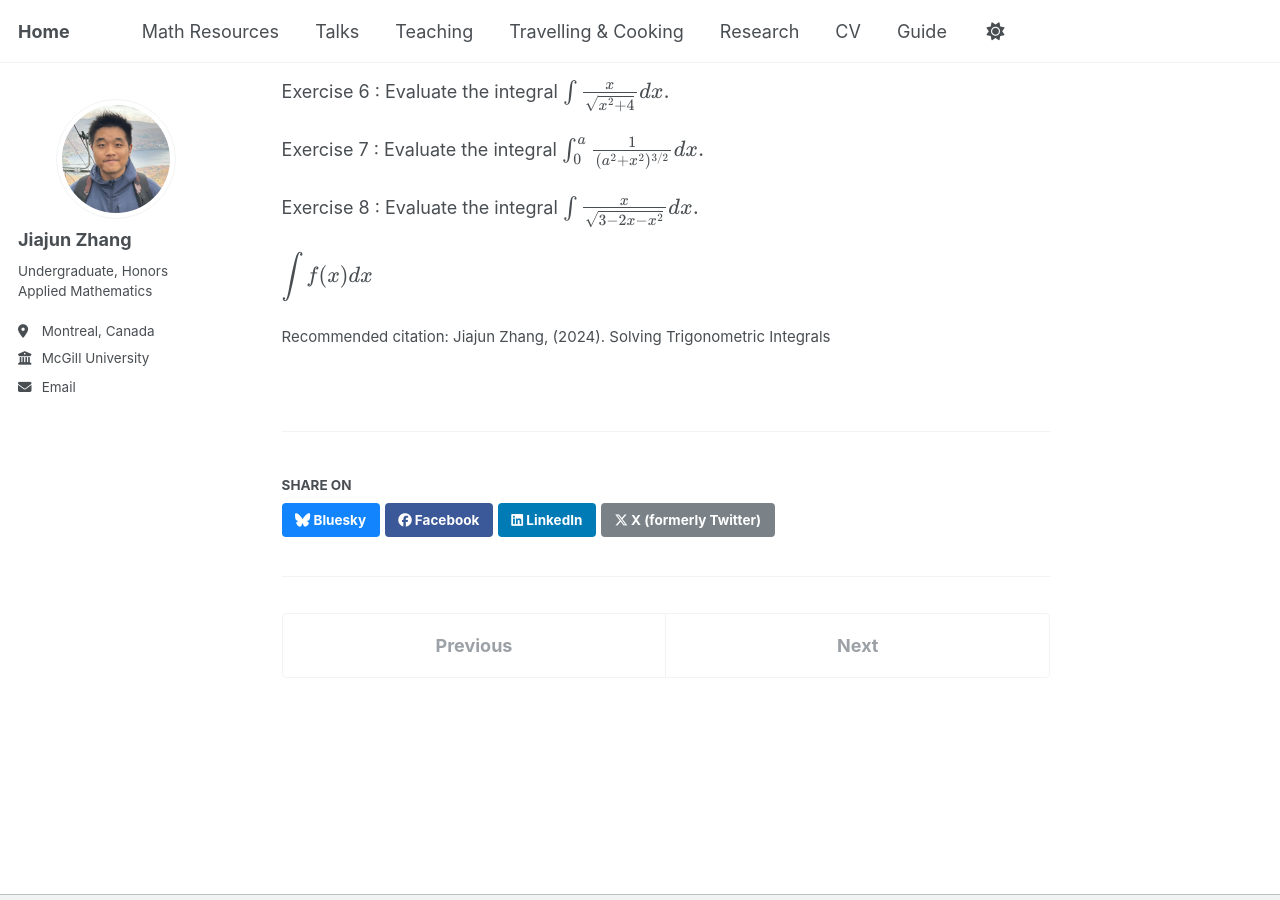
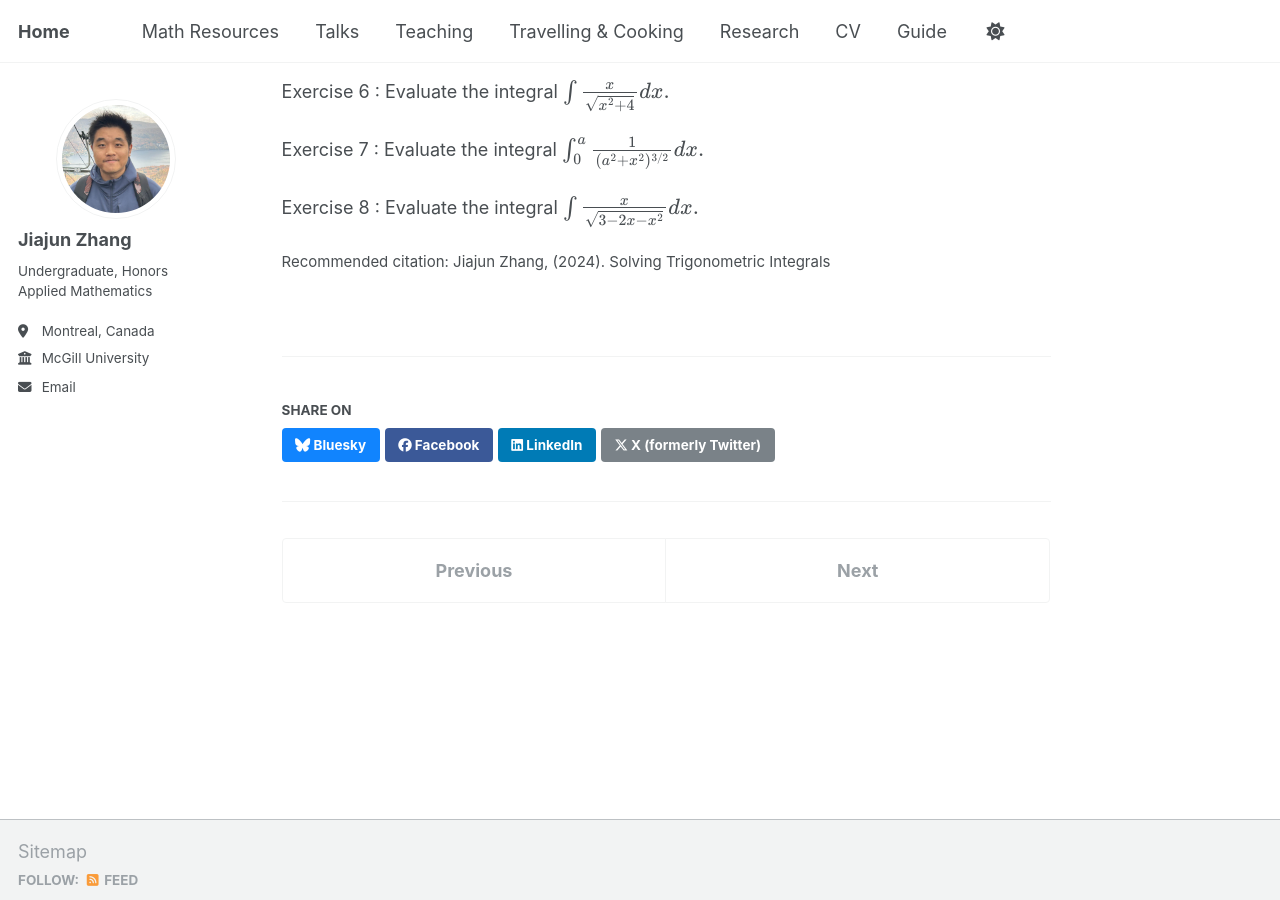
Before and after one commit to JohanssonRein/JohanssonRein.github.io, a Jekyll site: the page built from _publications/2024-04-01-trigintegrals.md, in a window 1280 px wide and 900 px high, scrolled down 3163 px. Built offline with Jekyll 4.4.1, drawn with Linux system fonts in a browser that asks for light colours.

Commit message:
Update 2024-04-01-trigintegrals.md

```diff
--- a/_publications/2024-04-01-trigintegrals.md
+++ b/_publications/2024-04-01-trigintegrals.md
@@ -175,5 +175,3 @@ Exercise 7 : Evaluate the integral $\int_0^a \frac{1}{(a^2 + x^2)^{3/2}} dx.$
 
 
 Exercise 8 : Evaluate the integral $\int \frac{x}{\sqrt{3-2x-x^2}} dx.$
-
-$\displaystyle{\int f(x)dx}$
```
